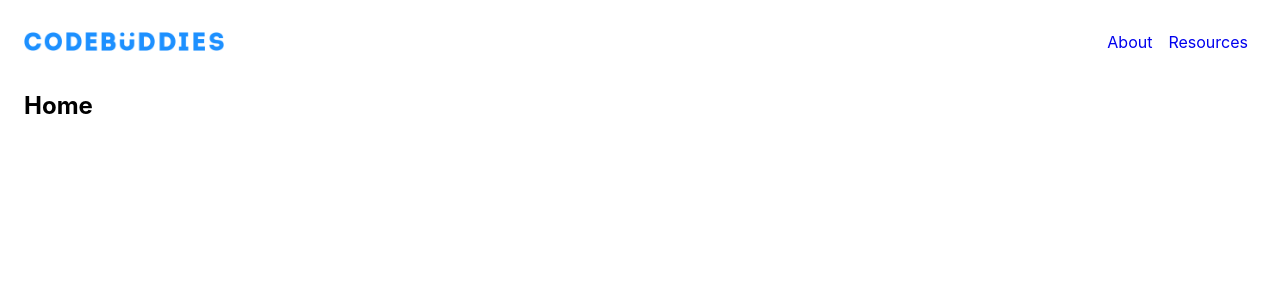
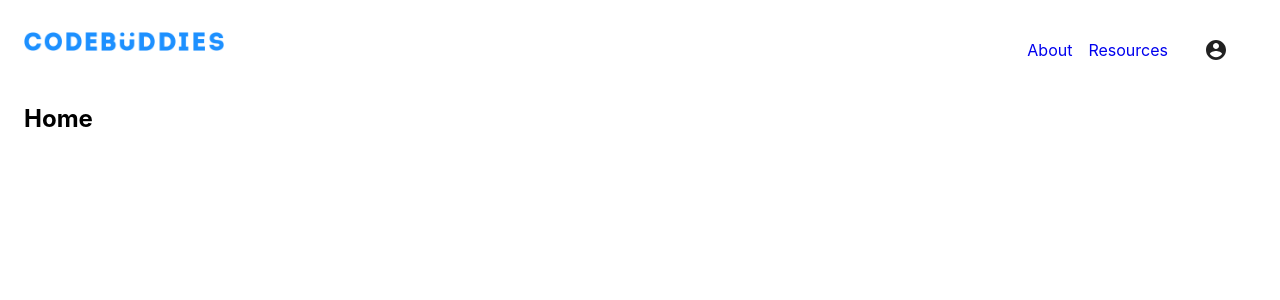
Before and after one commit to CodeconValley/frontend_codebuddie, a React (Create React App) app: page / in a window 1280 px wide. Shown: the top 300 px of the page. Built offline with nearby package versions, Linux system fonts and the light colour scheme.

Commit message:
added user icon menu in nav

```diff
--- a/src/components/Nav/index.js
+++ b/src/components/Nav/index.js
@@ -2,6 +2,9 @@ import React from "react";
 import logo from "../../logo.png";
 import { Link } from "react-router-dom";
 import { makeStyles } from "@material-ui/core/styles";
+import AccountCircleIcon from '@material-ui/icons/AccountCircle';
+import { MenuList, MenuItem, Button, Popper, Grow, Paper, ClickAwayListener } from '@material-ui/core';
+
 
 const useStyles = makeStyles(theme => ({
   root: {
@@ -17,6 +20,7 @@ const useStyles = makeStyles(theme => ({
   },
   navItems: {
     display: "flex",
+    alignItems: "center",
     "& li": {
       margin: "0em .5em"
     }
@@ -25,6 +29,37 @@ const useStyles = makeStyles(theme => ({
 
 export default function Nav() {
   const classes = useStyles();
+  const [isMenuExpanded, setIsMenuExpanded] = React.useState(false);
+  const anchorRef = React.useRef(null);
+
+  const handleMenuOpen = () => {
+    setIsMenuExpanded(prevMenuState => !prevMenuState);
+  };
+
+  const handleMenuClose = event => {
+    if (anchorRef.current && anchorRef.current.contains(event.target)) {
+      return;
+    }
+    setIsMenuExpanded(false);
+  };
+
+  function handleListKeyDown(event) {
+    if (event.key === 'Tab') {
+      event.preventDefault();
+      setIsMenuExpanded(false);
+    }
+  }
+
+  // return focus to the button when we transitioned from !open -> open
+  const prevMenuState = React.useRef(isMenuExpanded);
+  React.useEffect(() => {
+    if (prevMenuState.current === true && isMenuExpanded === false) {
+      anchorRef.current.focus();
+    }
+
+    prevMenuState.current = isMenuExpanded;
+  }, [isMenuExpanded]);
+
   return (
     <nav className={classes.root}>
       <ul className={classes.ul}>
@@ -42,6 +77,34 @@ export default function Nav() {
           <li>
             <Link to="/resources">Resources</Link>
           </li>
+          <li>
+            <Button
+              ref={anchorRef}
+              aria-controls="menu-list-grow"
+              aria-haspopup="true"
+              onClick={handleMenuOpen}
+            >
+              <AccountCircleIcon />
+            </Button>
+            <Popper open={isMenuExpanded} anchorEl={anchorRef.current} transition disablePortal>
+              {({ TransitionProps, placement }) => (
+                <Grow
+                  {...TransitionProps}
+                  style={{ transformOrigin: placement === 'bottom' ? 'center top' : 'center bottom' }}
+                >
+                  <Paper id="menu-list-grow">
+                    <ClickAwayListener onClickAway={handleMenuClose}>
+                      <MenuList autoFocusItem={isMenuExpanded} onKeyDown={handleListKeyDown}>
+                        <MenuItem onClick={handleMenuClose}>
+                          <Link>Logout</Link>
+                        </MenuItem>
+                      </MenuList>
+                    </ClickAwayListener>
+                  </Paper>
+                </Grow>
+              )}
+            </Popper>
+          </li>
         </div>
       </ul>
     </nav>
```
